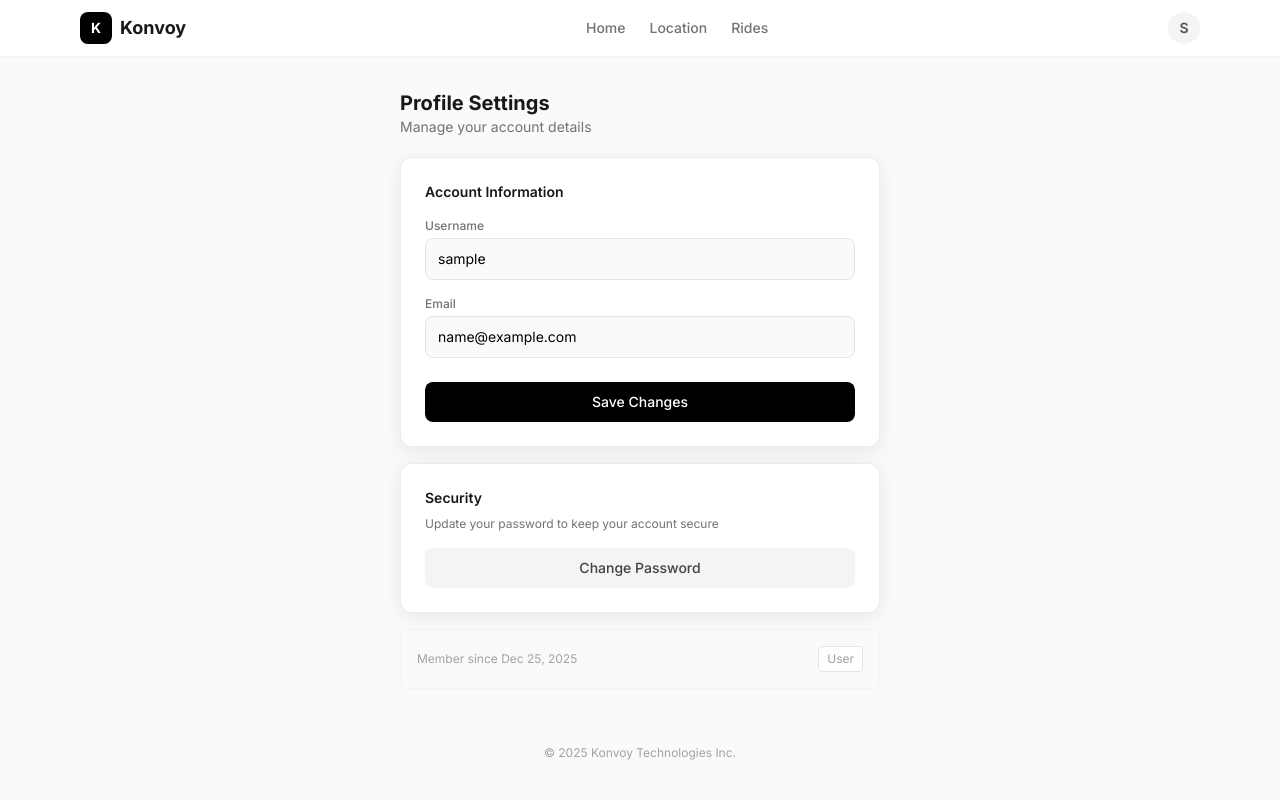
After one commit to carvedkarma/Konvoy, a Flask app: page /profile in a window 1280 px wide. The commit adds this page. Run offline with Flask 3, Linux system fonts and the light colour scheme; the visitor is signed in with stand-in values (Sample User, id 1); some libraries are stand-ins or nearby versions.

Commit message:
Add user profile editing and password reset functionality
Introduce new routes and forms for profile management, password changes, and a password reset flow. This includes updates to the User model, main application logic, and associated HTML templates.

Replit-Commit-Author: Agent
Replit-Commit-Session-Id: 3a3e8ade-e7ed-4612-b111-b7766714d17b
Replit-Commit-Checkpoint-Type: full_checkpoint
Replit-Commit-Event-Id: ac40352b-afa4-4098-941e-f608b52db08b
Replit-Commit-Screenshot-Url: https://storage.googleapis.com/screenshot-production-us-central1/250f0ca5-e4ac-4ffa-b33a-7dfd825ca120/3a3e8ade-e7ed-4612-b111-b7766714d17b/kgzLU1h
Replit-Helium-Checkpoint-Created: true

```diff
--- a/uber/forms.py
+++ b/uber/forms.py
@@ -1,6 +1,6 @@
 from flask_wtf import FlaskForm
 from wtforms import StringField, PasswordField, SubmitField, SelectField
-from wtforms.validators import DataRequired, Email, Length, EqualTo, ValidationError
+from wtforms.validators import DataRequired, Email, Length, EqualTo, ValidationError, Optional
 from models import User
 
 
@@ -35,3 +35,27 @@ class RoleForm(FlaskForm):
         ('owner', 'Owner')
     ])
     submit = SubmitField('Update Role')
+
+
+class ProfileForm(FlaskForm):
+    username = StringField('Username', validators=[DataRequired(), Length(min=3, max=80)])
+    email = StringField('Email', validators=[DataRequired(), Email()])
+    submit = SubmitField('Save Changes')
+
+
+class ChangePasswordForm(FlaskForm):
+    current_password = PasswordField('Current Password', validators=[DataRequired()])
+    new_password = PasswordField('New Password', validators=[DataRequired(), Length(min=6)])
+    confirm_password = PasswordField('Confirm New Password', validators=[DataRequired(), EqualTo('new_password', message='Passwords must match')])
+    submit = SubmitField('Update Password')
+
+
+class ForgotPasswordForm(FlaskForm):
+    email = StringField('Email', validators=[DataRequired(), Email()])
+    submit = SubmitField('Send Reset Link')
+
+
+class ResetPasswordForm(FlaskForm):
+    password = PasswordField('New Password', validators=[DataRequired(), Length(min=6)])
+    confirm_password = PasswordField('Confirm Password', validators=[DataRequired(), EqualTo('password', message='Passwords must match')])
+    submit = SubmitField('Reset Password')
--- a/uber/main.py
+++ b/uber/main.py
@@ -1,11 +1,12 @@
 import os
 from flask import Flask, render_template, request, jsonify, redirect, url_for, flash
 from flask_login import LoginManager, login_user, logout_user, login_required, current_user
-from datetime import datetime
+from datetime import datetime, timedelta
 from objects.uberDev import vehicleDetails, appLaunch, driverLocation
 import config
 from models import db, User, Role, create_default_roles
-from forms import LoginForm, RegisterForm, RoleForm
+from forms import LoginForm, RegisterForm, RoleForm, ProfileForm, ChangePasswordForm, ForgotPasswordForm, ResetPasswordForm
+import secrets
 
 app = Flask(__name__)
 
@@ -252,6 +253,99 @@ def delete_role(role_id):
     return redirect(url_for('roles'))
 
 
+@app.route('/profile', methods=['GET', 'POST'])
+@login_required
+def profile():
+    form = ProfileForm()
+
+    if form.validate_on_submit():
+        if form.email.data != current_user.email:
+            existing = User.query.filter_by(email=form.email.data).first()
+            if existing:
+                flash('Email already in use.', 'error')
+                return render_template('profile.html', form=form)
+
+        if form.username.data != current_user.username:
+            existing = User.query.filter_by(username=form.username.data).first()
+            if existing:
+                flash('Username already taken.', 'error')
+                return render_template('profile.html', form=form)
+
+        current_user.username = form.username.data
+        current_user.email = form.email.data
+        db.session.commit()
+        flash('Profile updated successfully.', 'success')
+        return redirect(url_for('profile'))
+
+    form.username.data = current_user.username
+    form.email.data = current_user.email
+    return render_template('profile.html', form=form)
+
+
+@app.route('/change-password', methods=['GET', 'POST'])
+@login_required
+def change_password():
+    form = ChangePasswordForm()
+
+    if form.validate_on_submit():
+        if not current_user.check_password(form.current_password.data):
+            flash('Current password is incorrect.', 'error')
+            return render_template('change_password.html', form=form)
+
+        current_user.set_password(form.new_password.data)
+        db.session.commit()
+        flash('Password updated successfully.', 'success')
+        return redirect(url_for('profile'))
+
+    return render_template('change_password.html', form=form)
+
+
+@app.route('/forgot-password', methods=['GET', 'POST'])
+def forgot_password():
+    if current_user.is_authenticated:
+        return redirect(url_for('root'))
+
+    form = ForgotPasswordForm()
+
+    if form.validate_on_submit():
+        user = User.query.filter_by(email=form.email.data).first()
+        if user:
+            token = secrets.token_urlsafe(32)
+            user.reset_token = token
+            user.reset_token_expiry = datetime.utcnow() + timedelta(hours=1)
+            db.session.commit()
+            flash(f'Password reset link: /reset-password/{token} (valid for 1 hour)', 'success')
+        else:
+            flash('If an account with that email exists, a reset link has been generated.', 'info')
+        return redirect(url_for('forgot_password'))
+
+    return render_template('forgot_password.html', form=form)
+
+
+@app.route('/reset-password/<token>', methods=['GET', 'POST'])
+def reset_password(token):
+    if current_user.is_authenticated:
+        return redirect(url_for('root'))
+
+    user = User.query.filter_by(reset_token=token).first()
+
+    if not user or not user.reset_token_expiry or user.reset_token_expiry < datetime.utcnow():
+        flash('Invalid or expired reset link.', 'error')
+        return redirect(url_for('login'))
+
+    form = ResetPasswordForm()
+
+    if form.validate_on_submit():
+        user.set_password(form.password.data)
+        user.reset_token = None
+        user.reset_token_expiry = None
+        db.session.commit()
+        flash('Password has been reset. Please sign in.', 'success')
+        return redirect(url_for('login'))
+
+    return render_template('reset_password.html', form=form)
+
+
 @app.route('/change-location')
 @login_required
 def home():
--- a/uber/models.py
+++ b/uber/models.py
@@ -46,6 +46,8 @@ class User(UserMixin, db.Model):
     is_active = db.Column(db.Boolean, default=True)
     created_at = db.Column(db.DateTime, default=datetime.utcnow)
     last_login = db.Column(db.DateTime)
+    reset_token = db.Column(db.String(100), nullable=True)
+    reset_token_expiry = db.Column(db.DateTime, nullable=True)
 
     ROLE_USER = 'user'
     ROLE_MODERATOR = 'moderator'
--- a/uber/templates/base.html
+++ b/uber/templates/base.html
@@ -78,6 +78,7 @@
                                 <p class="text-sm font-medium text-zinc-900">{{ current_user.username }}</p>
                                 <p class="text-xs text-zinc-400">{{ current_user.get_role_display() }}</p>
                             </div>
+                            <a href="{{ url_for('profile') }}" class="block px-3 py-2 text-sm text-zinc-600 hover:bg-zinc-50">Profile</a>
                             <a href="{{ url_for('logout') }}" class="block px-3 py-2 text-sm text-red-500 hover:bg-red-50">Sign Out</a>
                         </div>
                     </div>
--- /dev/null
+++ b/uber/templates/profile.html
@@ -0,0 +1,52 @@
+{% extends "base.html" %}
+
+{% block title %}Konvoy | Profile{% endblock %}
+
+{% block content %}
+<div class="max-w-lg mx-auto px-4 py-8">
+    <div class="mb-5">
+        <h1 class="text-xl font-bold text-zinc-900">Profile Settings</h1>
+        <p class="text-sm text-zinc-500">Manage your account details</p>
+    </div>
+
+    <div class="glass-panel rounded-xl p-6 premium-shadow mb-4">
+        <h2 class="text-sm font-semibold text-zinc-900 mb-4">Account Information</h2>
+
+        <form method="POST" class="space-y-4">
+            {{ form.hidden_tag() }}
+
+            <div>
+                <label class="block text-xs font-medium text-zinc-500 mb-1">Username</label>
+                {{ form.username(class="w-full px-3 py-2.5 bg-zinc-50 border border-zinc-200 rounded-lg text-sm focus:outline-none focus:border-zinc-400 focus:bg-white") }}
+            </div>
+
+            <div>
+                <label class="block text-xs font-medium text-zinc-500 mb-1">Email</label>
+                {{ form.email(class="w-full px-3 py-2.5 bg-zinc-50 border border-zinc-200 rounded-lg text-sm focus:outline-none focus:border-zinc-400 focus:bg-white") }}
+            </div>
+
+            <div class="pt-2">
+                <button type="submit" class="w-full bg-black text-white py-2.5 rounded-lg font-medium text-sm hover:bg-zinc-800 transition-colors">
+                    Save Changes
+                </button>
+            </div>
+        </form>
+    </div>
+
+    <div class="glass-panel rounded-xl p-6 premium-shadow">
+        <h2 class="text-sm font-semibold text-zinc-900 mb-2">Security</h2>
+        <p class="text-xs text-zinc-500 mb-4">Update your password to keep your account secure</p>
+
+        <a href="{{ url_for('change_password') }}" class="block w-full bg-zinc-100 text-zinc-700 py-2.5 rounded-lg font-medium text-sm text-center hover:bg-zinc-200 transition-colors">
+            Change Password
+        </a>
+    </div>
+
+    <div class="mt-4 p-4 bg-zinc-50 rounded-lg border border-zinc-100">
+        <div class="flex items-center justify-between text-xs text-zinc-400">
+            <span>Member since {{ current_user.created_at.strftime('%b %d, %Y') }}</span>
+            <span class="px-2 py-1 bg-white border border-zinc-200 rounded">{{ current_user.get_role_display() }}</span>
+        </div>
+    </div>
+</div>
+{% endblock %}
```
Also changed, not shown: uber/templates/change_password.html (added, +45 -0 lines), uber/templates/forgot_password.html (added, +36 -0 lines), uber/templates/login.html (+4 -3 lines), uber/templates/reset_password.html (added, +41 -0 lines).
